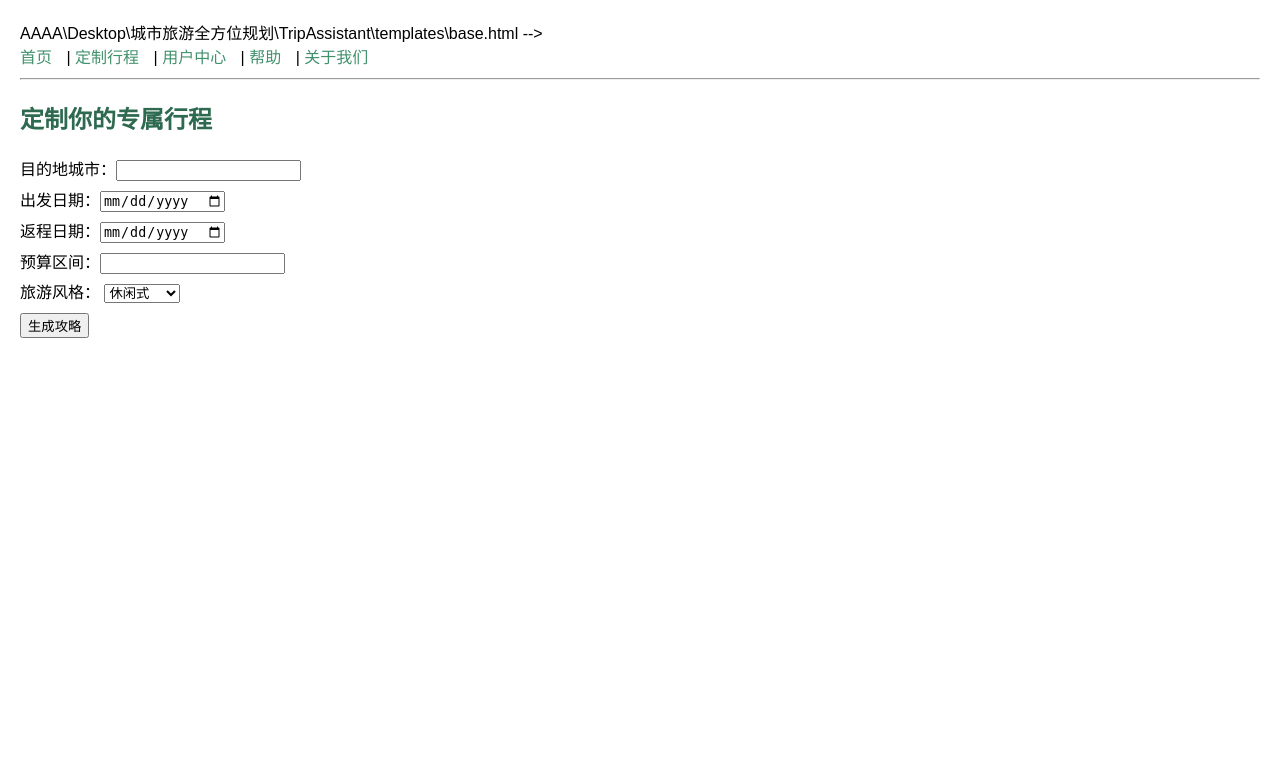
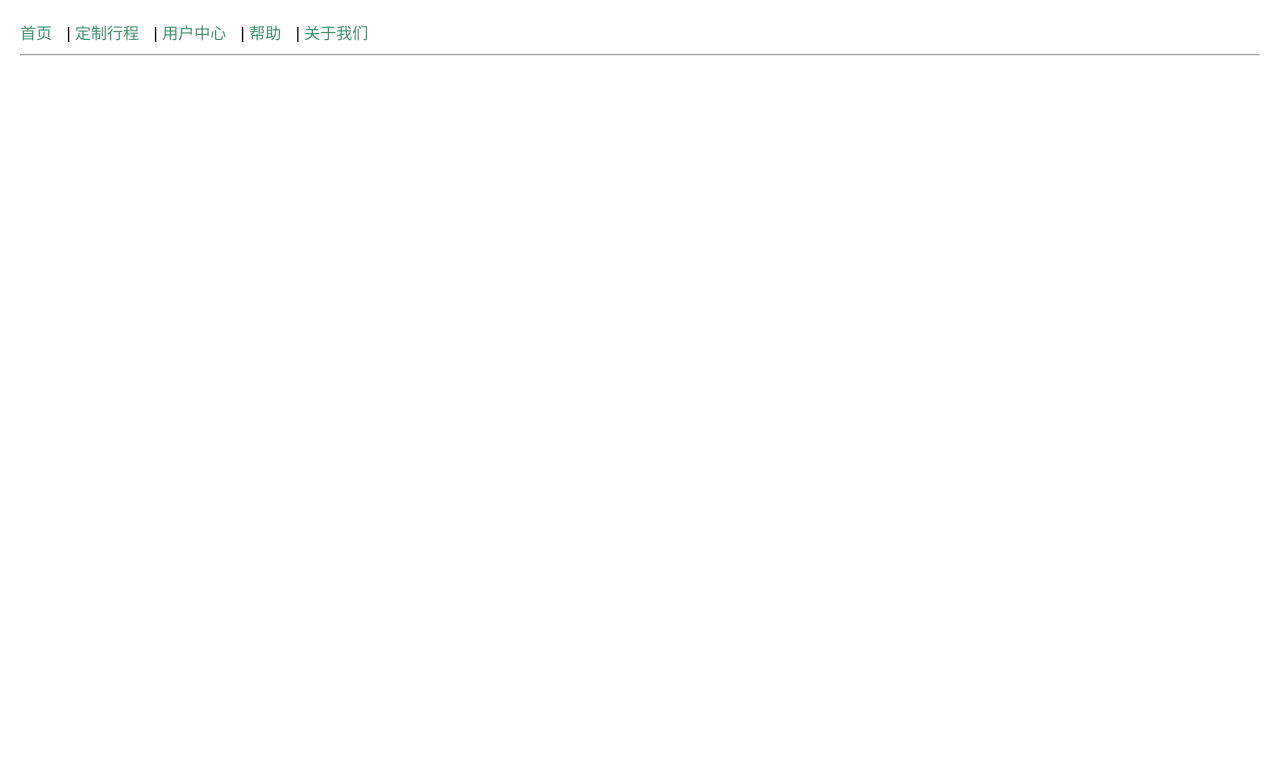
Before and after one commit to ErrDivine/TripAssistant, a Flask app: page /plan in a window 1280 px wide. Shown: the top 779 px of the page. Run offline with Flask 3, Linux system fonts and the light colour scheme.

Commit message:
修复模板文件和页面

```diff
--- a/templates/plan_customization.html
+++ b/templates/plan_customization.html
@@ -1,17 +1,19 @@
-{% extends "base.html" %}
-{% block title %}定制行程{% endblock %}
-{% block content %}
-<h2>定制你的专属行程</h2>
-<form method="post">
-    目的地城市：<input type="text" name="city"><br>
-    出发日期：<input type="date" name="start_date"><br>
-    返程日期：<input type="date" name="end_date"><br>
-    预算区间：<input type="text" name="budget"><br>
-    旅游风格：
-    <select name="style">
-        <option value="休闲式">休闲式</option>
-        <option value="特种兵式">特种兵式</option>
-    </select><br>
-    <input type="submit" value="生成攻略">
-</form>
-{% endblock %}
+<!DOCTYPE html>
+<html lang="zh-cn">
+<head>
+    <meta charset="UTF-8">
+    <title>{% block title %}城市旅游全方位规划{% endblock %}</title>
+    <link rel="stylesheet" href="{{ url_for('static', filename='style.css') }}">
+</head>
+<body>
+    <nav>
+        <a href="{{ url_for('index') }}">首页</a> |
+        <a href="{{ url_for('plan_customization') }}">定制行程</a> |
+        <a href="{{ url_for('user_center') }}">用户中心</a> |
+        <a href="{{ url_for('faq') }}">帮助</a> |
+        <a href="{{ url_for('about') }}">关于我们</a>
+    </nav>
+    <hr>
+    {% block content %}{% endblock %}
+</body>
+</html>
```
